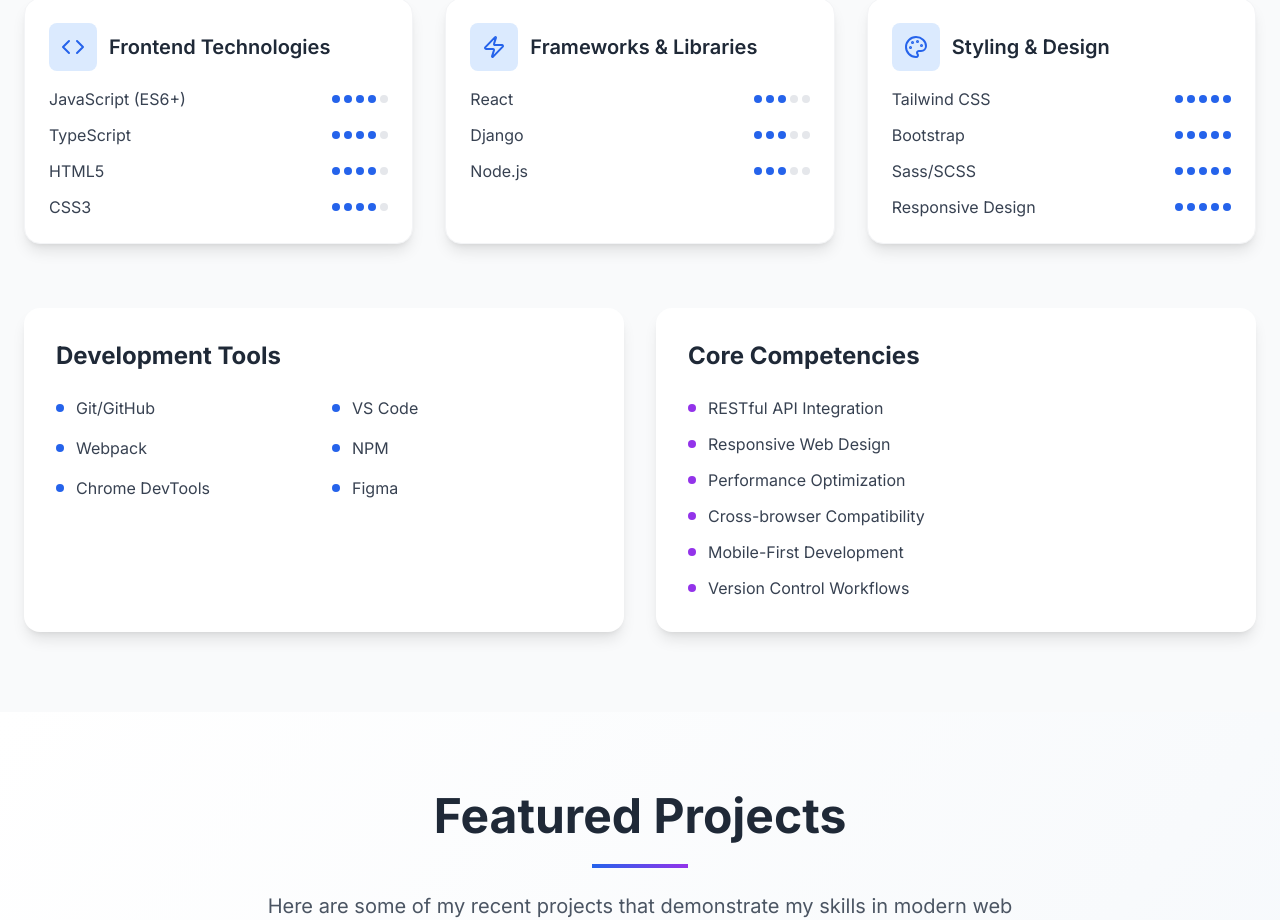
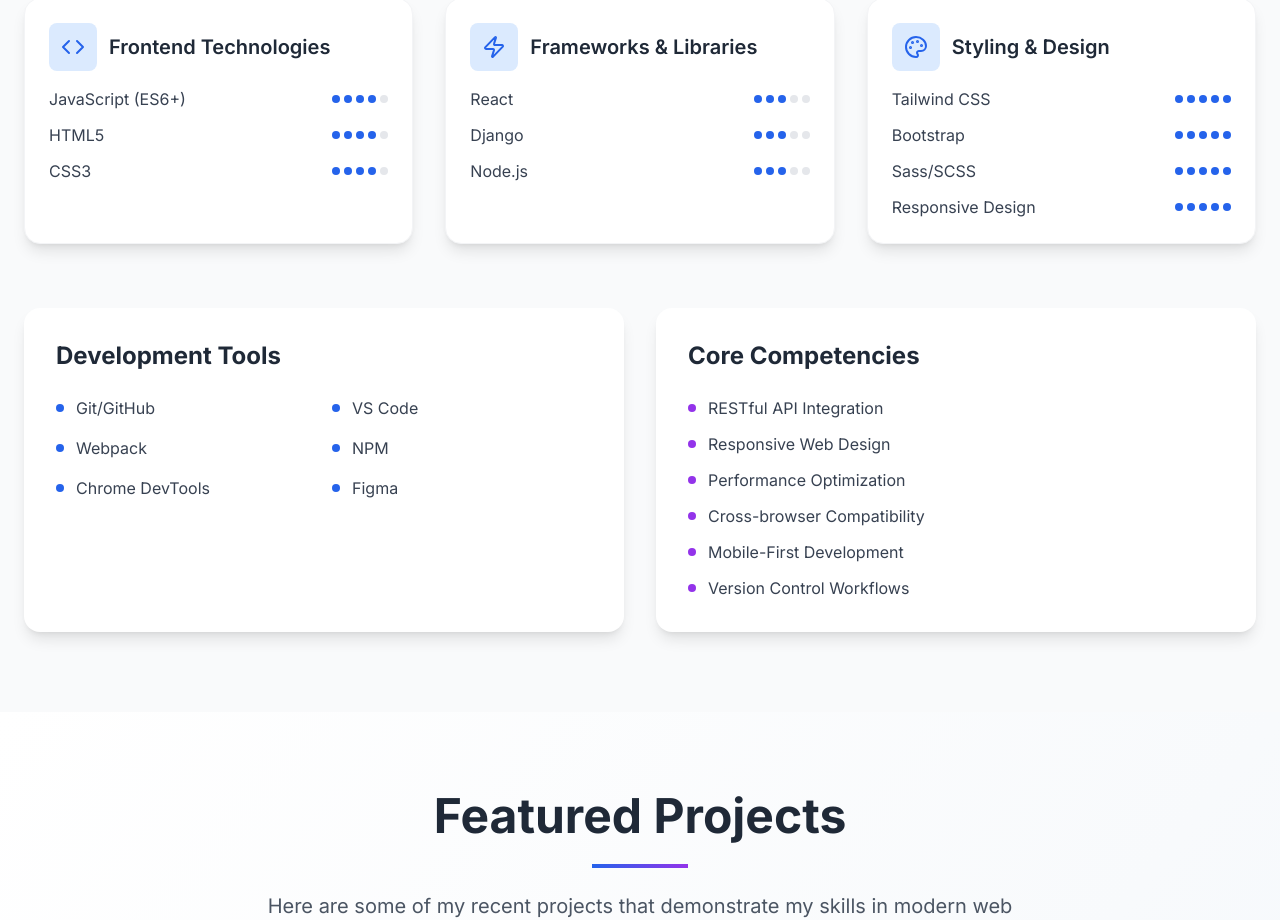
Before and after one commit to PrincyC007/portfolio, a React (Create React App) app: page / in a window 1280 px wide. Shown: the part 1780-2700 px from the top of the page. Built offline with nearby package versions, Linux system fonts and the light colour scheme.

Commit message:
Updated the frontend technologies

```diff
--- a/src/components/Skills/SkillsSection.jsx
+++ b/src/components/Skills/SkillsSection.jsx
@@ -15,7 +15,7 @@
           <SkillCard
             icon={Code}
             title="Frontend Technologies"
-            skills={['JavaScript (ES6+)', 'TypeScript', 'HTML5', 'CSS3']}
+            skills={['JavaScript (ES6+)', 'HTML5', 'CSS3']}
             level={4}
           />
           <SkillCard
```
